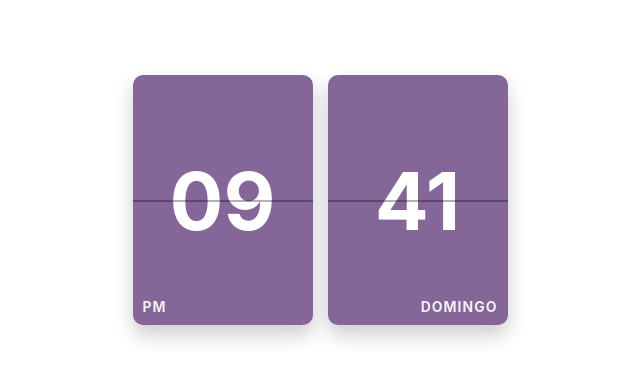
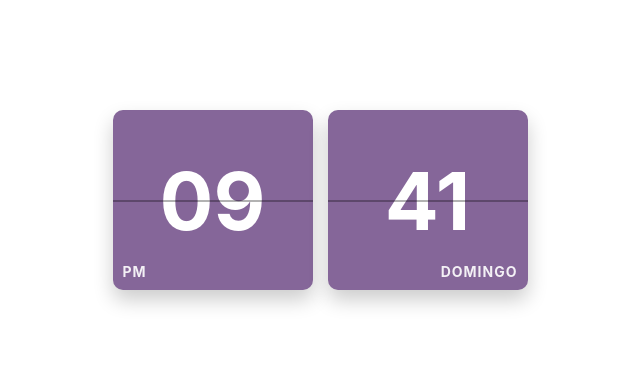
Before and after one commit to AzeDG29/Notion-Widgets, a plain HTML site: page index.html in a window 1280 px wide. Shown: the whole page, without its empty margins (320-960 px from the left). Drawn offline with Linux system fonts and the light colour scheme.

Commit message:
Update index.html

```diff
--- a/index.html
+++ b/index.html
@@ -20,8 +20,8 @@
 
         .flip-card {
             position: relative;
-            width: 180px;
-            height: 250px;
+            width: 200px;
+            height: 180px;
             background-color: #856699; /* Tu color personalizado */
             border-radius: 10px;
             display: flex;
```
